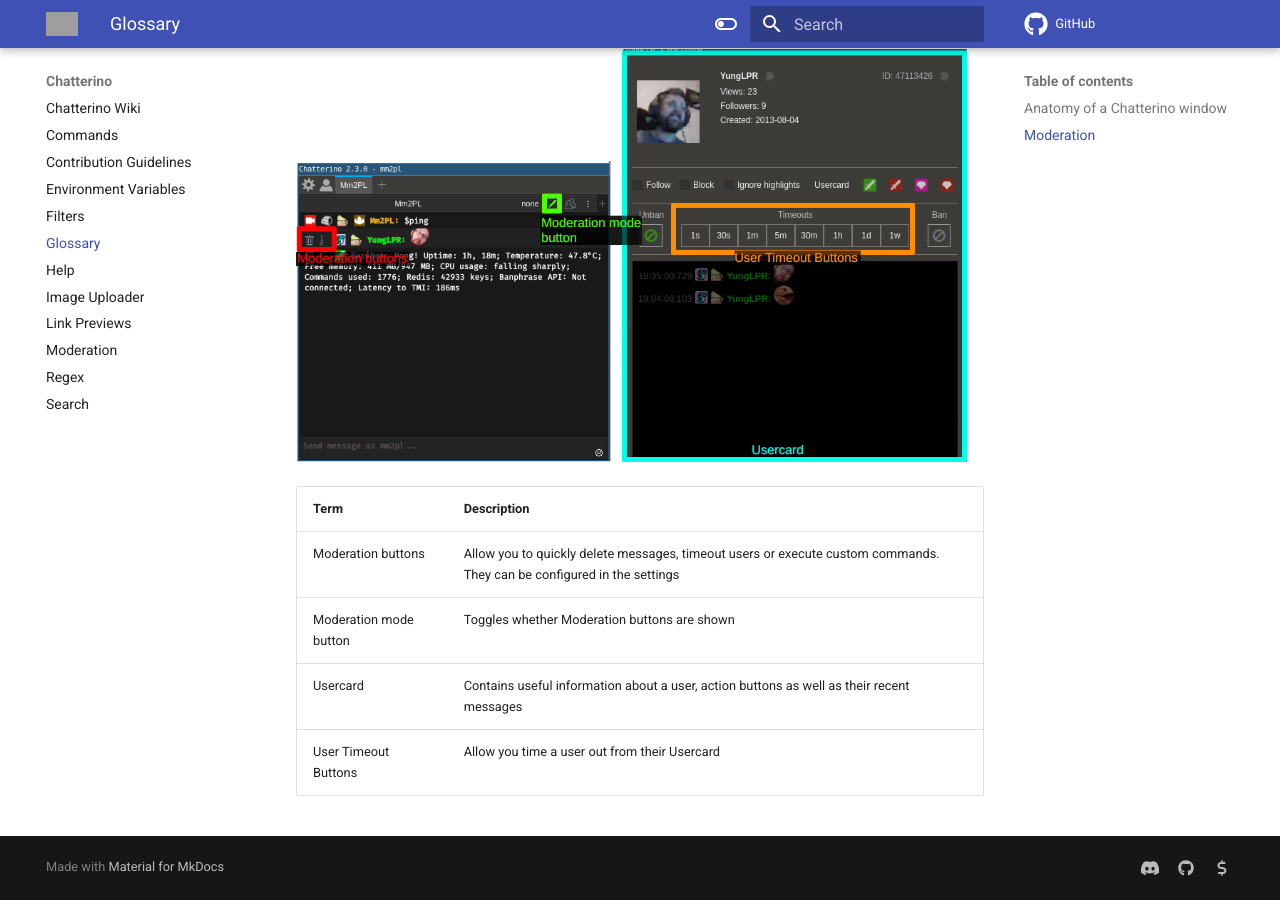
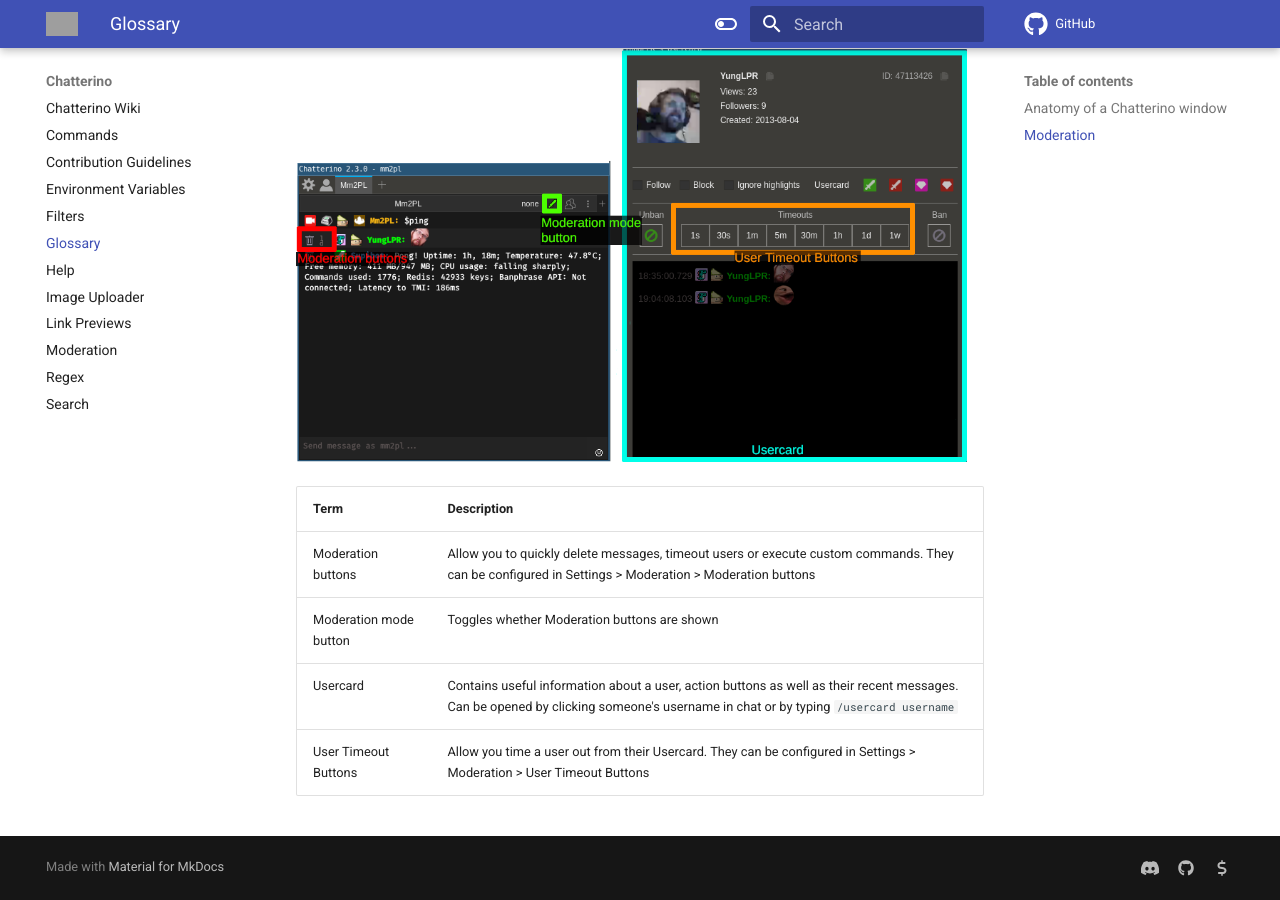
Before and after one commit to Chatterino/wiki, an MkDocs documentation site: the page built from docs/Glossary.md, in a window 1280 px wide and 900 px high, scrolled down 1526 px. Built offline with MkDocs 1.6.1 and Material for MkDocs 9.7.7, drawn with Linux system fonts in a browser that asks for light colours; comment, search, counter and statistics services are not loaded; grey boxes are pictures that could not be loaded.

Commit message:
Apply suggestions from code review
Co-authored-by: Paweł <zneix@zneix.eu>

```diff
--- a/docs/Glossary.md
+++ b/docs/Glossary.md
@@ -19,7 +19,7 @@
 
 |Term|Description|
 |-|-|
-|Moderation buttons|Allow you to quickly delete messages, timeout users or execute custom commands. They can be configured in the settings|
+|Moderation buttons|Allow you to quickly delete messages, timeout users or execute custom commands. They can be configured in Settings > Moderation > Moderation buttons|
 |Moderation mode button|Toggles whether Moderation buttons are shown|
-|Usercard|Contains useful information about a user, action buttons as well as their recent messages|
-|User Timeout Buttons|Allow you time a user out from their Usercard|
+|Usercard|Contains useful information about a user, action buttons as well as their recent messages. Can be opened by clicking someone's username in chat or by typing `/usercard username`|
+|User Timeout Buttons|Allow you time a user out from their Usercard. They can be configured in Settings > Moderation > User Timeout Buttons|
```
